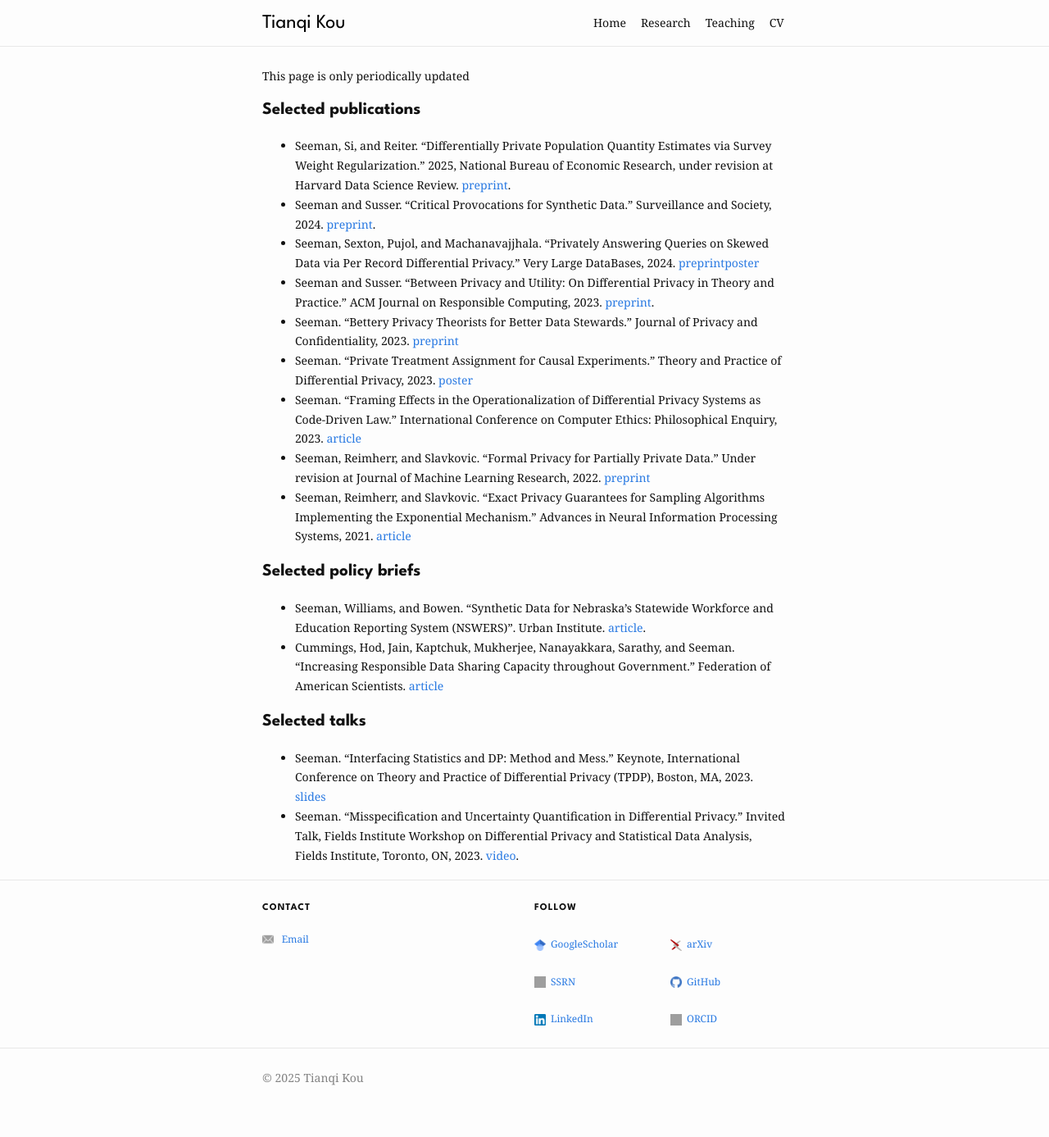
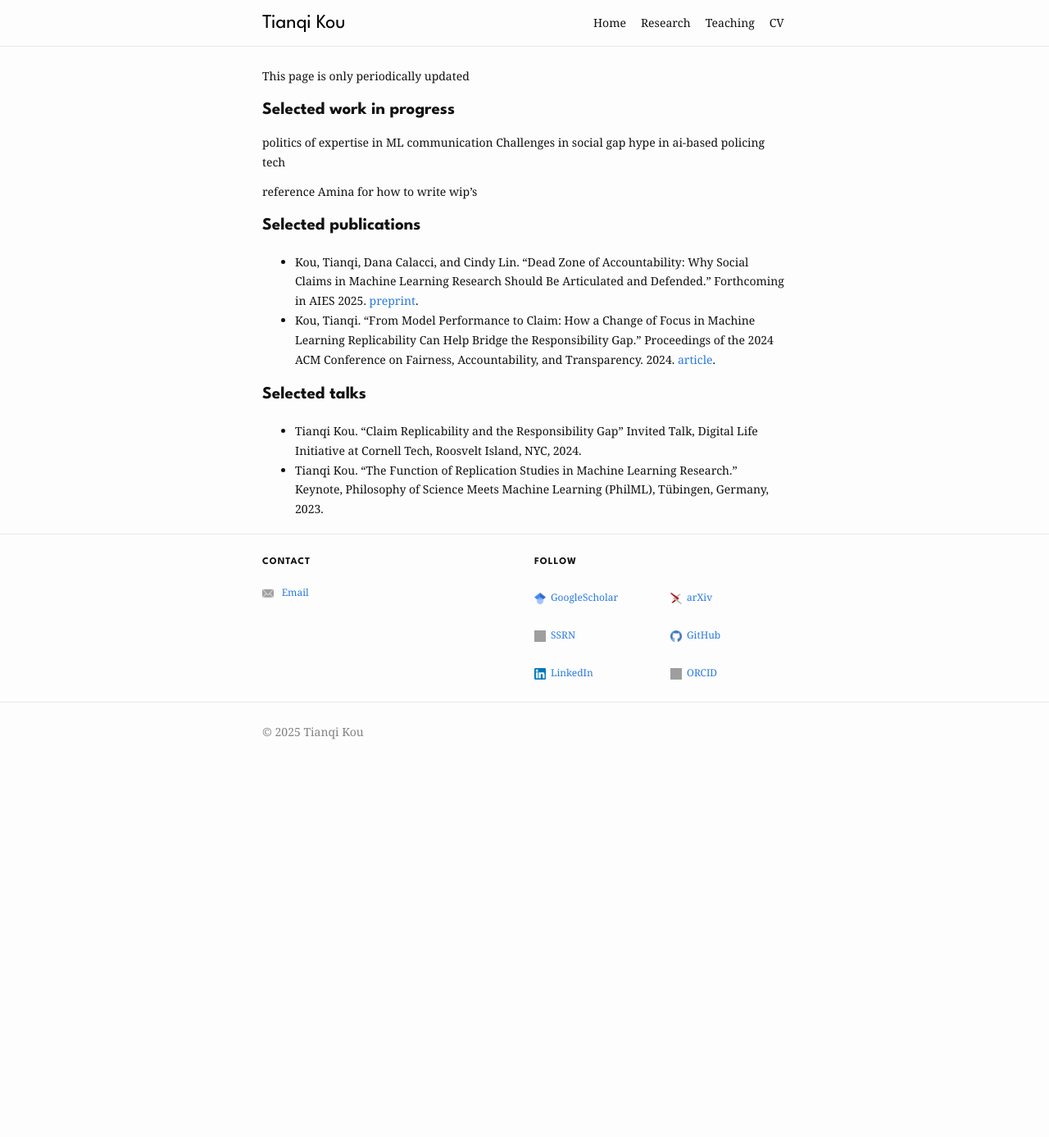
Before and after one commit to koutianqi/koutianqi.github.io, a Jekyll site: the page built from pages/research.markdown, in a window 1280 px wide. Shown: the whole page at 82% size. Built offline with Jekyll 4.4.1, drawn with Linux system fonts in a browser that asks for light colours; our own code applies the rules of GitHub Pages for plain Markdown files; after the commit the page ends 965 px from its top, so only the background shows below that; grey boxes are pictures that could not be loaded.

Commit message:
Update research.markdown

```diff
--- a/pages/research.markdown
+++ b/pages/research.markdown
@@ -1,23 +1,18 @@
 This page is only periodically updated
+
+## Selected work in progress
+politics of expertise in ML communication
+Challenges in social gap
+hype in ai-based policing tech
+
+reference Amina for how to write wip's
 
 ## Selected publications
 
-- Seeman, Si, and Reiter. “Differentially Private Population Quantity Estimates via Survey Weight Regularization.” 2025, National Bureau of Economic Research, under revision at Harvard Data Science Review. [preprint](https://arxiv.org/abs/2411.04236).
-- Seeman and Susser. “Critical Provocations for Synthetic Data.” Surveillance and Society, 2024. [preprint](https://papers.ssrn.com/sol3/papers.cfm?abstract_id=4283836).
-- Seeman, Sexton, Pujol, and Machanavajjhala. “Privately Answering Queries on Skewed Data via Per Record Differential Privacy.” Very Large DataBases, 2024. [preprint](https://arxiv.org/abs/2310.12827)[poster](https://drive.google.com/file/d/1v6H7Lh7fqw-T0ZUarpU3m2u1IUnyHAYz/view?usp=sharing)
-- Seeman and Susser. “Between Privacy and Utility: On Differential Privacy in Theory and Practice.” ACM Journal on Responsible Computing, 2023. [preprint](https://papers.ssrn.com/sol3/papers.cfm?abstract_id=4283836).
-- Seeman. “Bettery Privacy Theorists for Better Data Stewards.” Journal of Privacy and Confidentiality, 2023. [preprint](https://drive.google.com/file/d/1N05BJJaxVdM71xdcGRPRQC7RIgOPJjhM/view?usp=sharing)
-- Seeman. “Private Treatment Assignment for Causal Experiments.” Theory and Practice of Differential Privacy, 2023. [poster](https://drive.google.com/file/d/1jy0bH003txklQsKWL7HJwh8nVKx6XAgw/view?usp=sharing)
-- Seeman. “Framing Effects in the Operationalization of Differential Privacy Systems as Code-Driven Law.” International Conference on Computer Ethics: Philosophical Enquiry, 2023. [article](https://soremo.library.iit.edu/index.php/CEPE2023/article/download/264/269)
-- Seeman, Reimherr, and Slavkovic. “Formal Privacy for Partially Private Data.” Under revision at Journal of Machine Learning Research, 2022. [preprint](https://arxiv.org/abs/2204.01102)
-- Seeman, Reimherr, and Slavkovic. “Exact Privacy Guarantees for Sampling Algorithms Implementing the Exponential Mechanism.” Advances in Neural Information Processing Systems, 2021. [article](https://proceedings.neurips.cc/paper/2021/hash/6d96718a701f5bfba283bbdc71dfa5c4-Abstract.html)
+- Kou, Tianqi, Dana Calacci, and Cindy Lin. "Dead Zone of Accountability: Why Social Claims in Machine Learning Research Should Be Articulated and Defended." Forthcoming in AIES 2025. [preprint](https://arxiv.org/pdf/2404.13131?).
+- Kou, Tianqi. "From Model Performance to Claim: How a Change of Focus in Machine Learning Replicability Can Help Bridge the Responsibility Gap." Proceedings of the 2024 ACM Conference on Fairness, Accountability, and Transparency. 2024. [article](https://arxiv.org/pdf/2404.13131?).
 
-## Selected policy briefs
-
-- Seeman, Williams, and Bowen. “Synthetic Data for Nebraska’s Statewide Workforce and Education Reporting System (NSWERS)”. Urban Institute. [article](https://www.urban.org/research/publication/synthetic-data-nebraska-statewide-workforce-educational-reporting-system).
-- Cummings, Hod, Jain, Kaptchuk, Mukherjee, Nanayakkara, Sarathy, and Seeman. “Increasing Responsible Data Sharing Capacity throughout Government.” Federation of American Scientists. [article](https://fas.org/publication/increasing-responsible-data-sharing-capacity-throughout-government/)
 
 ## Selected talks
-
-- Seeman. “Interfacing Statistics and DP: Method and Mess.” Keynote, International Conference on Theory and Practice of Differential Privacy (TPDP), Boston, MA, 2023. [slides](https://drive.google.com/file/d/1e_K3VDuUBEDEGcKf1YvMl7YTHRTQvNYL/view?usp=sharing)
-- Seeman. “Misspecification and Uncertainty Quantification in Differential Privacy.” Invited Talk, Fields Institute Workshop on Differential Privacy and Statistical Data Analysis, Fields Institute, Toronto, ON, 2023. [video](https://www.youtube.com/watch?v=g23ukvOnQ6U).
+- Tianqi Kou. “Claim Replicability and the Responsibility Gap” Invited Talk, Digital Life Initiative at Cornell Tech, Roosvelt Island, NYC, 2024.
+- Tianqi Kou. “The Function of Replication Studies in Machine Learning Research.” Keynote, Philosophy of Science Meets Machine Learning (PhilML), Tübingen, Germany, 2023.
```
